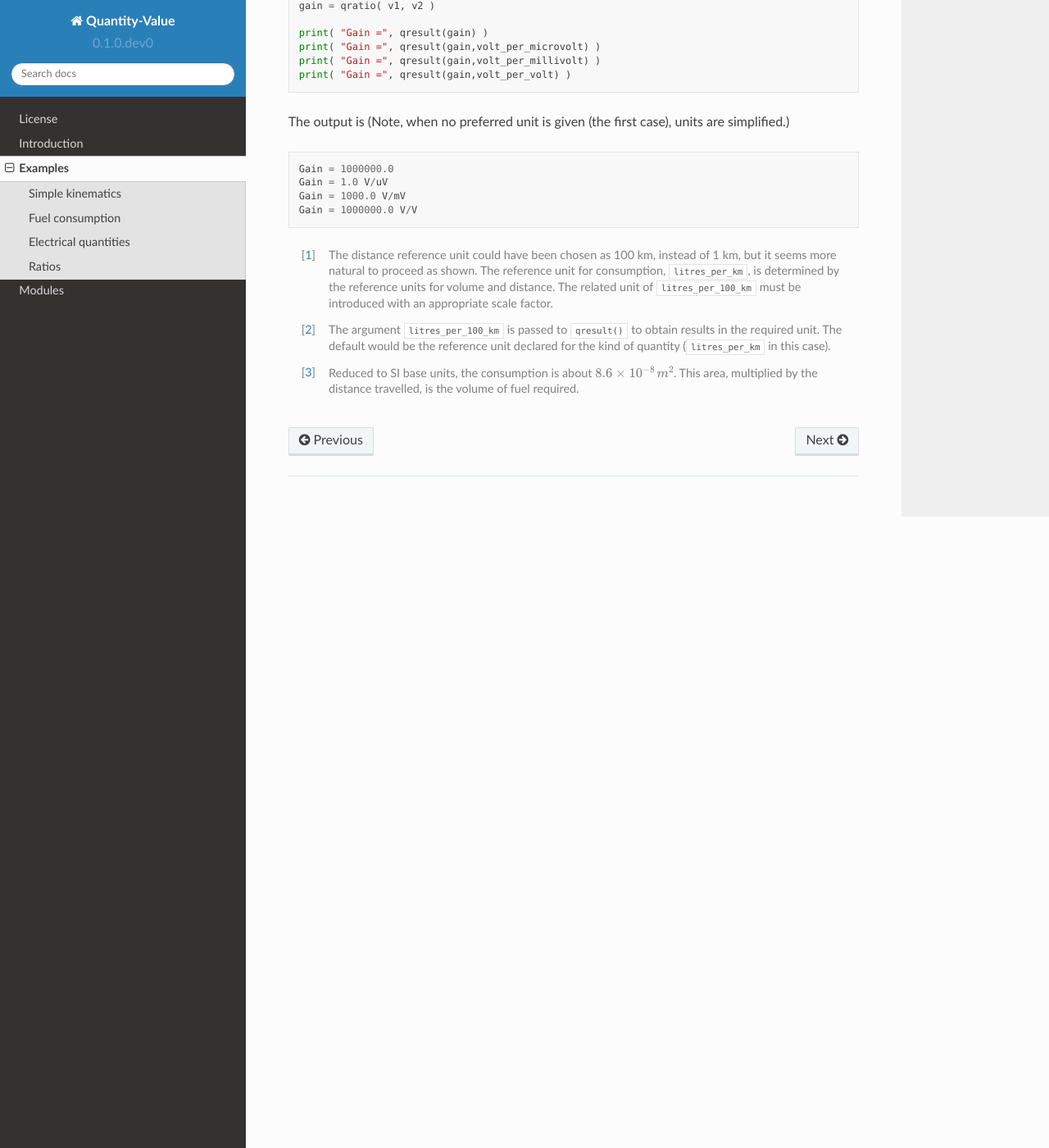
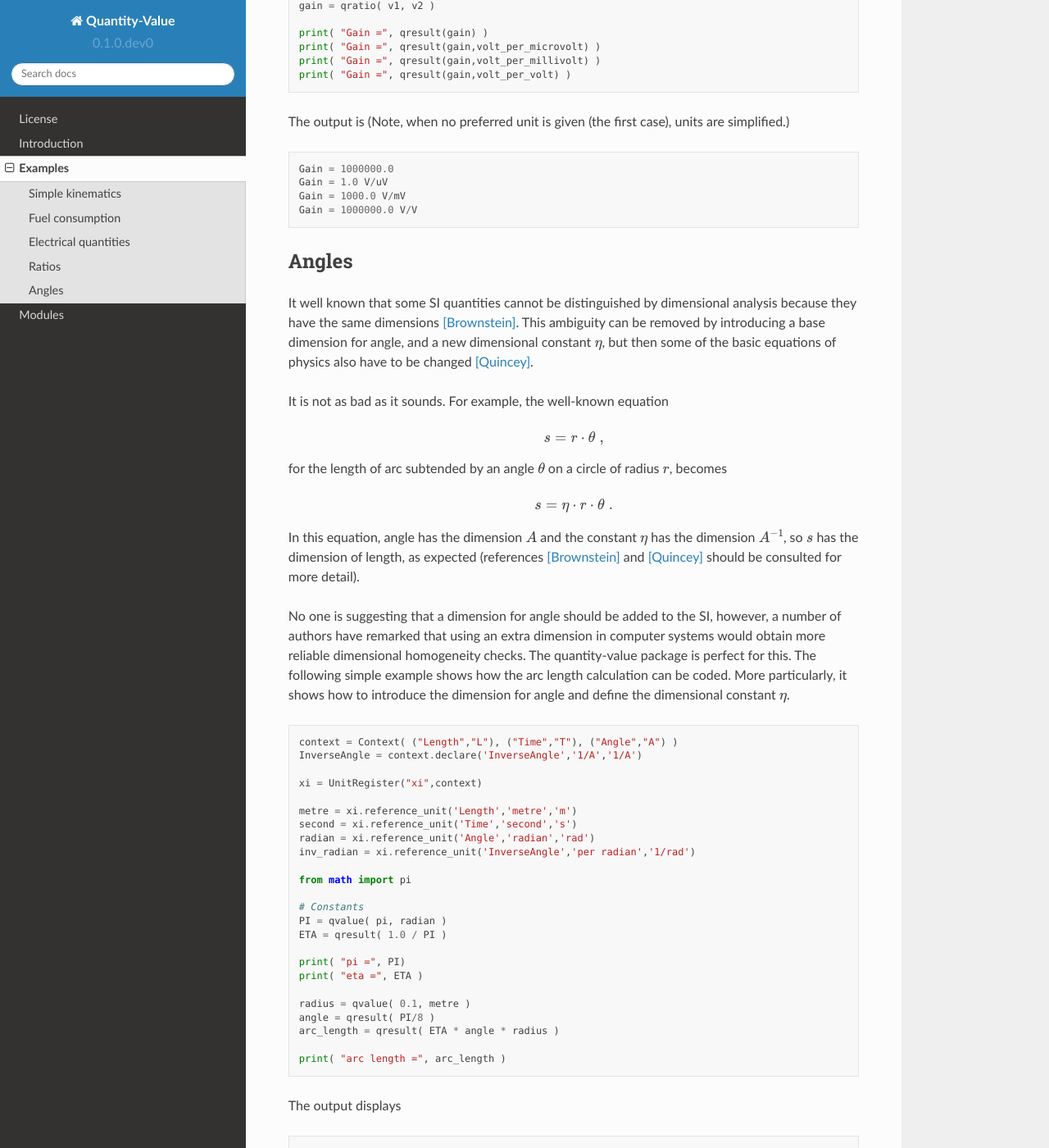
Before and after one commit to MSLNZ/Quantity-Value, a Sphinx documentation site: the page built from docs/examples.rst, in a window 1280 px wide and 1400 px high, scrolled down 4366 px. Shown: the whole window at 82% size. Built offline with Sphinx 7.4.7 and the Read the Docs theme 2.0.0, drawn with Linux system fonts in a browser that asks for light colours; some of the changed text lies outside the part shown.

Commit message:
Added example for angle

```diff
--- a/docs/examples.rst
+++ b/docs/examples.rst
@@ -189,6 +189,63 @@ The output is (Note, when no preferred unit is given (the first case), units are
     Gain = 1000.0 V/mV
     Gain = 1000000.0 V/V
 
+Angles
+======
+
+It well known that some SI quantities cannot be distinguished by dimensional analysis because they have the same dimensions [Brownstein]_. This ambiguity can be removed by introducing a base dimension for angle, and a new dimensional constant :math:`\eta`, but then some of the basic equations of physics also have to be changed [Quincey]_.
+
+It is not as bad as it sounds. For example, the well-known equation
+
+.. math::
+
+    s = r \cdot \theta \;,
+
+for the length of arc subtended by an angle :math:`\theta` on a circle of radius :math:`r`, becomes
+
+.. math::
+
+    s = \eta \cdot r \cdot \theta \;.
+
+In this equation, angle has the dimension :math:`A` and the constant :math:`\eta` has the dimension :math:`A^{-1}`, so :math:`s` has the dimension of length, as expected (references [Brownstein]_ and [Quincey]_ should be consulted for more detail).
+
+No one is suggesting that a dimension for angle should be added to the SI, however, a number of authors have remarked that using an extra dimension in computer systems would obtain more reliable dimensional homogeneity checks. The quantity-value package is perfect for this. The following simple example shows how the arc length calculation can be coded. More particularly, it shows how to introduce the dimension for angle and define the dimensional constant :math:`\eta`. ::
+
+    context = Context( ("Length","L"), ("Time","T"), ("Angle","A") )
+    InverseAngle = context.declare('InverseAngle','1/A','1/A')
+
+    xi = UnitRegister("xi",context)
+
+    metre = xi.reference_unit('Length','metre','m')
+    second = xi.reference_unit('Time','second','s')
+    radian = xi.reference_unit('Angle','radian','rad')
+    inv_radian = xi.reference_unit('InverseAngle','per radian','1/rad')
+
+    from math import pi
+
+    # Constants
+    PI = qvalue( pi, radian )
+    ETA = qresult( 1.0 / PI )
+
+    print( "pi =", PI)
+    print( "eta =", ETA )
+
+    radius = qvalue( 0.1, metre )
+    angle = qresult( PI/8 )
+    arc_length = qresult( ETA * angle * radius )
+
+    print( "arc length =", arc_length )
+
+The output displays ::
+
+    pi = 3.14159265359 rad
+    eta = 0.318309886184 1/rad
+    arc length = 0.0125 m
+
+.. rubric:: Footnotes
+
 .. [#FN1] The distance reference unit could have been chosen as  100 km, instead of 1 km, but it seems more natural to proceed as shown. The reference unit for consumption, ``litres_per_km``, is determined by the reference units for volume and distance. The related unit of ``litres_per_100_km`` must be introduced with an appropriate scale factor.
 .. [#FN2] The argument ``litres_per_100_km`` is passed to ``qresult()``  to obtain results in the required unit. The default would be the reference unit declared for the kind of quantity (``litres_per_km`` in this case).
 .. [#FN3] Reduced to SI base units, the consumption is about :math:`8.6 \times 10^{-8}\,m^2`. This area, multiplied by the distance travelled, is the volume of fuel required.
+
+.. [Brownstein] K. R. Brownstein, *"Angles - lets treat them squarely"* , Am. J. Phys. **65** (7), July 1997, pp 605-614.
+.. [Quincey] P. Quincey and R. J. C. Brown, *"Implications of adopting plane angle as a base quantity in the SI"* , Metrologia **53** , 2016, pp 998-1002.
```
